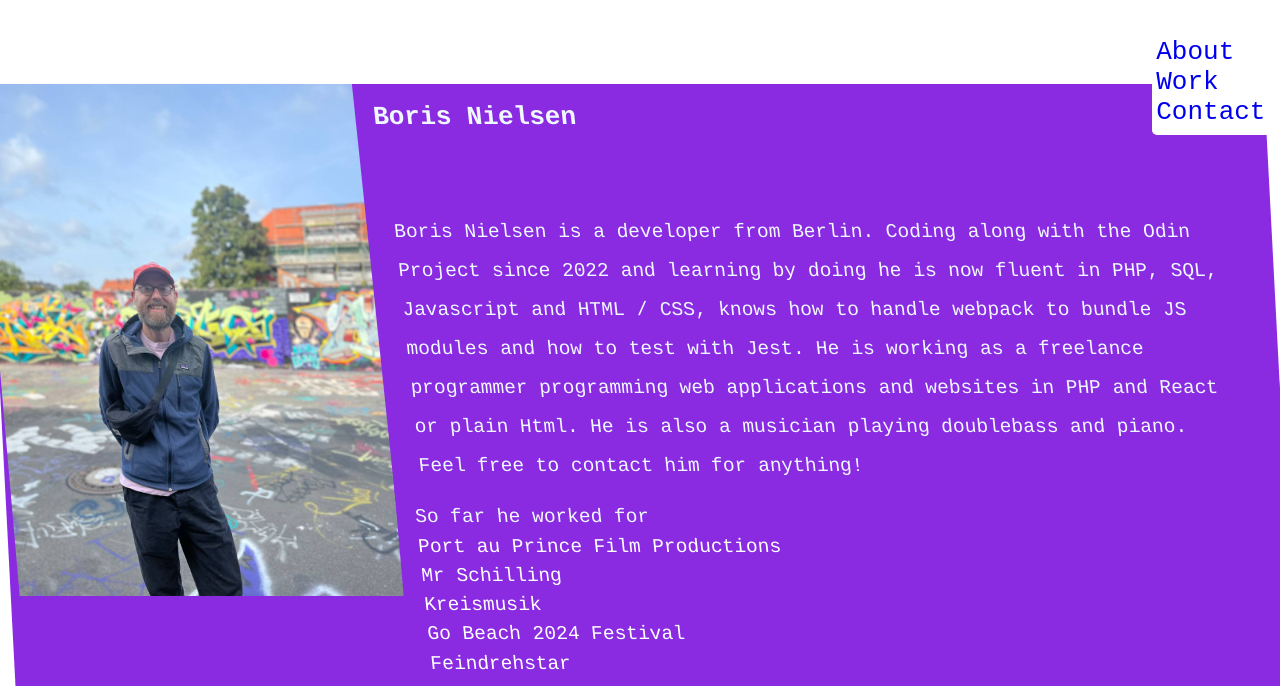
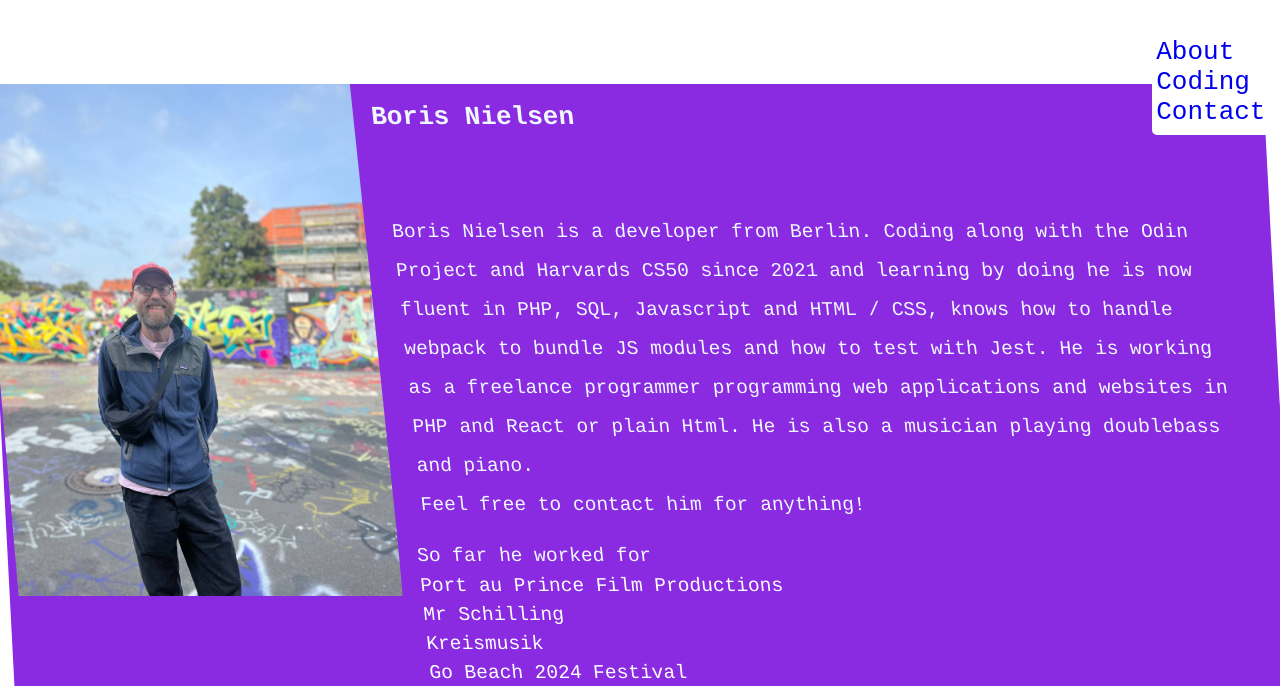
Before and after one commit to BorisKarl/Homepage, a plain HTML site: page index.html in a window 1280 px wide. Shown: the top 686 px of the page. Drawn offline with nearby package versions, Linux system fonts and the light colour scheme.

Commit message:
navi rename, edit bio

```diff
--- a/index.html
+++ b/index.html
@@ -26,7 +26,7 @@
                 <a class="sectionLink" href="#top">About</a>
             </li>
             <li>
-                <a class="sectionLink" href="#work">Work</a>
+                <a class="sectionLink" href="#work">Code samples</a>
             </li>
             <li>
                 <a class="sectionLink" href="#contact">Contact</a>
@@ -40,7 +40,7 @@
             <div class="header_wrapper">
                 <h1 class="header_title">Boris Nielsen</h1>
                 <p class="bio" id="bio">
-                    Boris Nielsen is a developer from Berlin. Coding along with the Odin Project since 2022 and learning by doing
+                    Boris Nielsen is a developer from Berlin. Coding along with the Odin Project and Harvards CS50 since 2021 and learning by doing
                     he is now fluent in PHP, SQL, Javascript and HTML / CSS, knows how to handle webpack to bundle JS modules and how to test with Jest.
                     He is working as a freelance programmer programming web applications and websites in PHP and React or plain Html.
                     He is also a musician playing doublebass and piano. <br> Feel free to contact him for anything!
@@ -63,7 +63,7 @@
             <img src="./src/imgs/IMG_9014 2.JPG" alt="a middle aged developer on a parking lot" srcset="" id="portrait">
             <div class="mobile_header_wrapper">
                 <h1 class="mobile_header">Boris Nielsen</h1>
-                <p class="mobile_bio" id="mobile_bio">PHP,JS, React, SQL, HTML/CSS, Webpack, Jest.
+                <p class="mobile_bio" id="mobile_bio">PHP, JS, React, SQL, HTML/CSS, Webpack, Jest.
                 </p>
             </div>
         </header>
@@ -146,7 +146,7 @@
                 <a class="sectionLink" href="#top">About</a>
             </li>
             <li>
-                <a class="sectionLink" href="#work">Work</a>
+                <a class="sectionLink" href="#work">Coding</a>
             </li>
             <li>
                 <a class="sectionLink" href="#contact">Contact</a>
@@ -165,7 +165,7 @@
                     <div class="icons">
                         <a target="_blank" href="https://github.com/BorisKarl"><i class="devicon-github-original" class="icon"></i></a>
                         <a target="_blank" href="https://www.linkedin.com/in/boris-nielsen-761143273/"><i class="devicon-linkedin-plain" class="icon"></i></a>
-                        <a id="homepage" target="_blank" href="https://borisnielsen.com">Homepage</a>
+                        <a id="homepage" target="_blank" href="https://borisnielsen.com">Borisnielsen.com</a>
                         <a id="mail" href="mailto:mail@borisnielsen.com">Mail</a>
                     </div>
             </div>
--- a/src/styles.css
+++ b/src/styles.css
@@ -11,7 +11,7 @@
 main {
     height: 100%;
     width: 100%;
-    padding-bottom: 20rem;    /* Footer height */
+    padding-bottom: 20rem;
 }
 
 .top_div {
@@ -202,7 +202,6 @@ footer {
     margin-bottom: 2%;
 }
 
-
 .icons {
     margin-top: 3%;
     display: flex;
```
